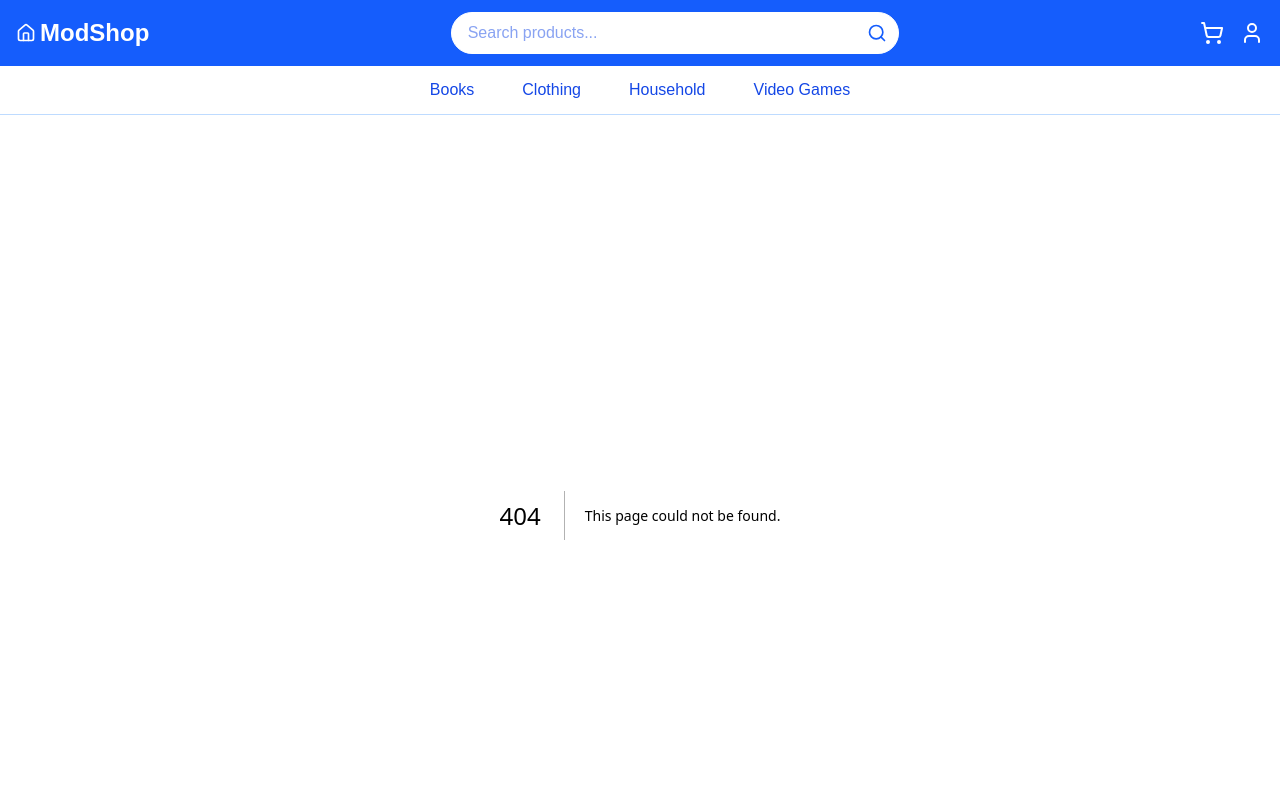
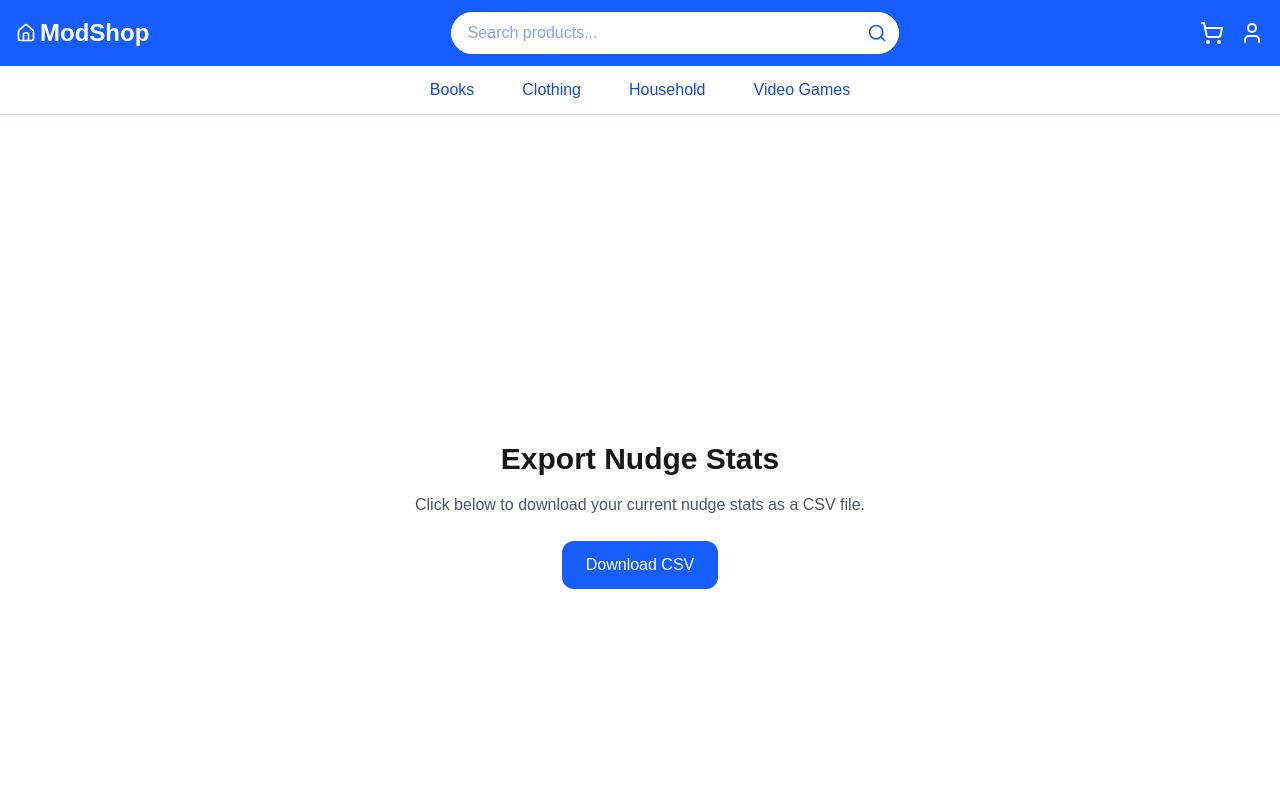
Before and after one commit to alemoraru/modshop, a Next.js app: page /nudge-export in a window 1280 px wide. Before the commit this address had no page. Shown: the top 800 px of the page. Built offline with nearby package versions, Linux system fonts and the light colour scheme; a web font is replaced by a local one.

Commit message:
Create page.tsx
Should export a csv containing 1 user's data.

```diff
--- /dev/null
+++ b/src/app/nudge-export/page.tsx
@@ -0,0 +1,51 @@
+'use client';
+
+import React from 'react';
+
+const NudgeExportPage = () => {
+  const handleExport = () => {
+    const stored = localStorage.getItem('modshop_nudge_stats');
+    if (!stored) {
+      alert('No nudge data found.');
+      return;
+    }
+
+    const stats = JSON.parse(stored);
+
+    const headers = ['Nudge Type', 'Shown', 'Accepted/Completed', 'Savings ($)'];
+    const rows = [
+      ['gentle', stats.gentle.shown, stats.gentle.accepted, stats.gentle.savings.toFixed(2)],
+      ['alternative', stats.alternative.shown, stats.alternative.accepted, stats.alternative.savings.toFixed(2)],
+      ['block', stats.block.shown, stats.block.completed, stats.block.savings.toFixed(2)]
+    ];
+
+    const csvContent = [headers, ...rows]
+      .map(row => row.join(','))
+      .join('\n');
+
+    const blob = new Blob([csvContent], { type: 'text/csv;charset=utf-8;' });
+    const url = URL.createObjectURL(blob);
+
+    const link = document.createElement('a');
+    link.href = url;
+    link.setAttribute('download', 'nudge_stats.csv');
+    document.body.appendChild(link);
+    link.click();
+    document.body.removeChild(link);
+  };
+
+  return (
+    <main className="flex flex-col items-center justify-center min-h-screen p-6">
+      <h1 className="text-3xl font-bold mb-4">Export Nudge Stats</h1>
+      <p className="mb-6 text-gray-600">Click below to download your current nudge stats as a CSV file.</p>
+      <button
+        onClick={handleExport}
+        className="bg-blue-600 text-white px-6 py-3 rounded-xl hover:bg-blue-700 transition duration-200"
+      >
+        Download CSV
+      </button>
+    </main>
+  );
+};
+
+export default NudgeExportPage;
```
